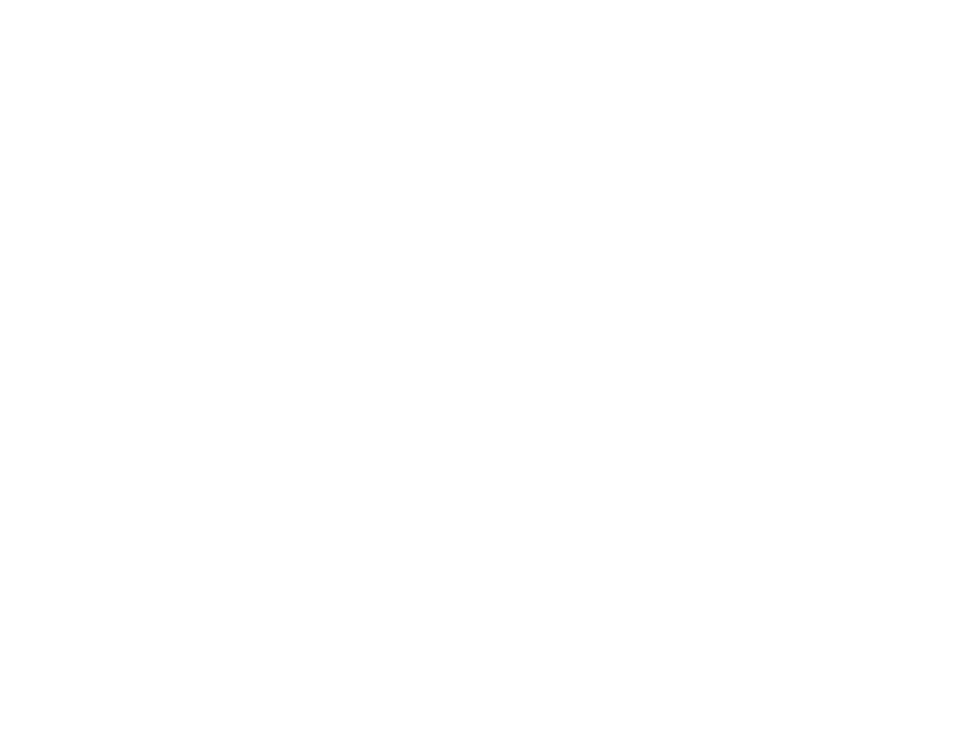
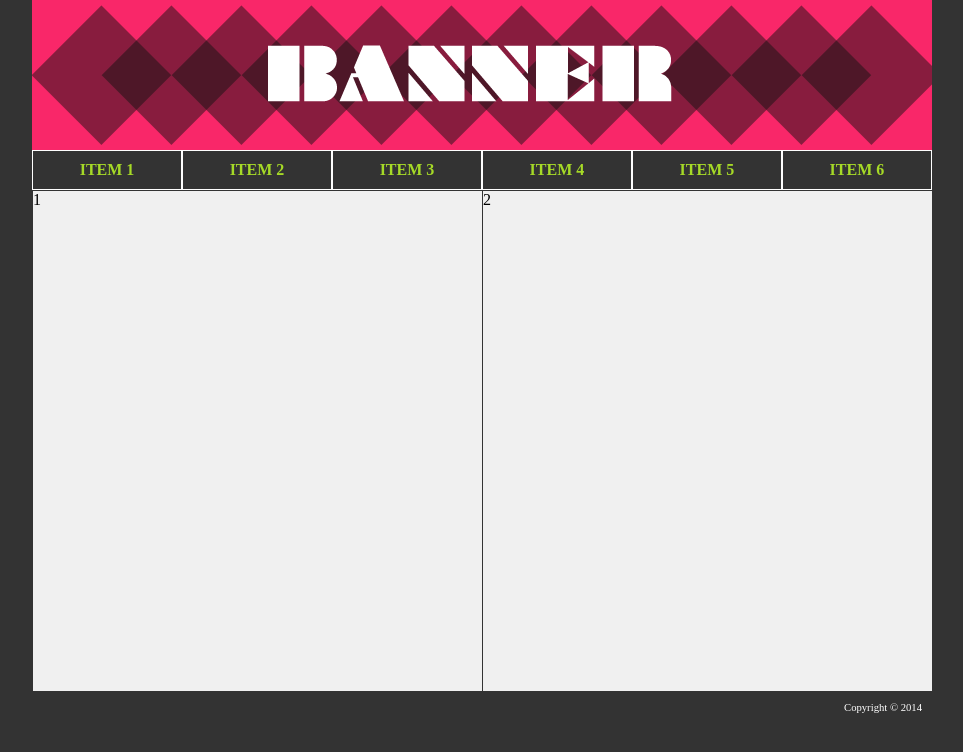
Before and after one commit to alvaroolsen/CSSLayout, a plain HTML site: page index.html in a window 1280 px wide. Shown: the whole page, without its empty margins (158-1121 px from the left). Drawn offline with Linux system fonts and the light colour scheme.

Commit message:
Layout using CSS - NO TABLES

```diff
--- a/index.html
+++ b/index.html
@@ -6,7 +6,25 @@
 		</head>
 		<body>
 			<div id="banner"></div>
-			<nav><nav>
-
+			<nav>
+				<ul>
+					<li><a href="#">Item 1</a></li>
+					<li><a href="#">Item 2</a></li>
+					<li><a href="#">Item 3</a></li>
+					<li><a href="#">Item 4</a></li>
+					<li><a href="#">Item 5</a></li>
+					<li><a href="#">Item 6</a></li>
+				</ul>
+			<nav>
+			<section id="wrap">
+				<section class="sect">
+					<div>1</div>
+				</section>
+				<section class="sect">
+					<div>2</div>
+				</section>
+			</section>
+			<br class="break"/>
+			<footer>Copyright &copy; 2014</footer>
 		</body>
 	</html>
--- a/styles/layout.css
+++ b/styles/layout.css
@@ -0,0 +1,82 @@
+body{
+	background-color:#333;
+	padding:0px;
+	margin:0px;
+}
+
+#banner{
+	width:900px;
+	height:150px;
+	background:url(../images/banner.png) no-repeat #f92769;
+	margin:0 auto;
+}
+
+nav{
+	width:900px;
+	margin:0 auto;
+}
+
+nav ul{
+	list-style-type: none;
+	margin:0px;
+	padding:0px;
+	height:100%
+}
+
+nav li{
+	float:left;
+	padding:0px;
+	margin:0px;
+	height:100%;
+	width:16.6666666%;
+}
+
+nav a{
+	color:#a6da27;
+	text-decoration:none;
+	display:block;
+	border:solid 1px #fff;
+	padding:10px;
+	margin:0px;
+	text-align: center;
+	text-transform:uppercase;
+	font-weight:bold;
+}
+
+nav a:hover{
+	color:#272822;
+	background-color:#a6da27;
+}
+
+#wrap{
+	width:900px;
+	height:100%;
+	border:solid 0px #fff;
+
+	float:left;
+}
+
+.sect{
+	width:50%;
+	min-height:500px;
+	float:left;
+	background-color:#f0f0f0;
+}
+
+.sect div{
+	border:solid 1px #333;
+	width:100%;
+	height:500px;
+}
+
+.break{
+	clear:both;
+}
+
+footer{
+
+	padding:10px;
+	text-align: right;
+	color:#fff;
+	font-size:8pt;
+}
--- /dev/null
+++ b/styles/reset.css
@@ -0,0 +1,48 @@
+/* http://meyerweb.com/eric/tools/css/reset/
+   v2.0 | 20110126
+   License: none (public domain)
+*/
+
+html, body, div, span, applet, object, iframe,
+h1, h2, h3, h4, h5, h6, p, blockquote, pre,
+a, abbr, acronym, address, big, cite, code,
+del, dfn, em, img, ins, kbd, q, s, samp,
+small, strike, strong, sub, sup, tt, var,
+b, u, i, center,
+dl, dt, dd, ol, ul, li,
+fieldset, form, label, legend,
+table, caption, tbody, tfoot, thead, tr, th, td,
+article, aside, canvas, details, embed,
+figure, figcaption, footer, header, hgroup,
+menu, nav, output, ruby, section, summary,
+time, mark, audio, video {
+	margin: 0;
+	padding: 0;
+	border: 0;
+	font-size: 100%;
+	font: inherit;
+	vertical-align: baseline;
+}
+/* HTML5 display-role reset for older browsers */
+article, aside, details, figcaption, figure,
+footer, header, hgroup, menu, nav, section {
+	display: block;
+}
+body {
+	line-height: 1;
+}
+ol, ul {
+	list-style: none;
+}
+blockquote, q {
+	quotes: none;
+}
+blockquote:before, blockquote:after,
+q:before, q:after {
+	content: '';
+	content: none;
+}
+table {
+	border-collapse: collapse;
+	border-spacing: 0;
+}
```
Also changed, not shown: images/banner.png (added).
